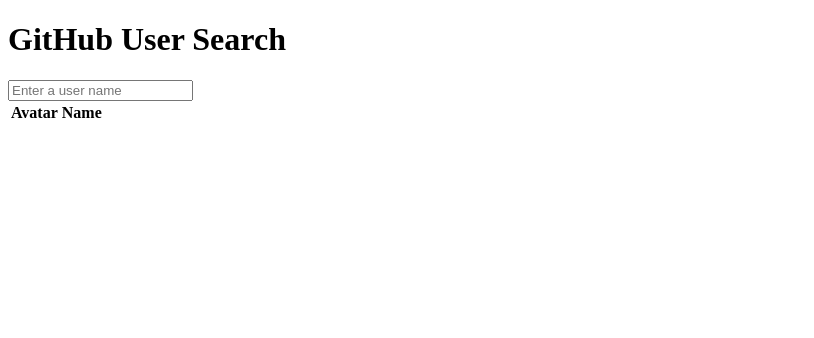
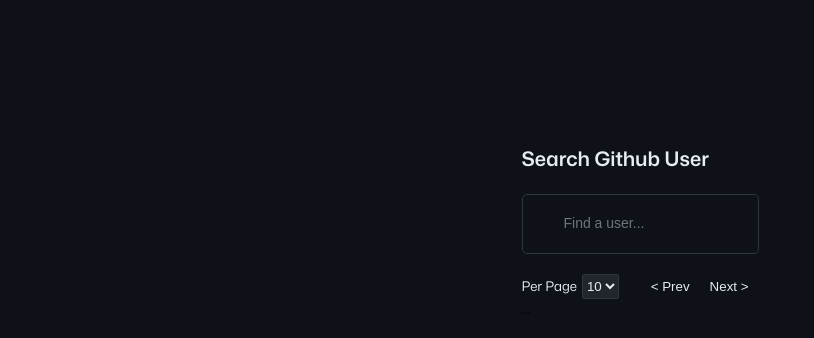
Before and after one commit to axel223/github-search, a React (Create React App) app: page / in a window 1280 px wide. Shown: the top 338 px of the page, without its empty margins (0-814 px from the left). Built offline with nearby package versions, Linux system fonts and the light colour scheme.

Commit message:
added style

```diff
--- a/src/App.js
+++ b/src/App.js
@@ -19,44 +19,75 @@
 
 const User = ({ user }) => {
   return (
-    <tr>
+    <tr className="user">
       <td>
-        <img src={user.avatar_url} alt={user.login} width="50" />
+        <img
+          className="avatar"
+          src={user.avatar_url}
+          alt={user.login}
+          width="50"
+        />
       </td>
       <td>
-        <a href={user.html_url} target="_blank" rel="noreferrer">
+        <a
+          className="name"
+          href={user.html_url}
+          target="_blank"
+          rel="noreferrer"
+        >
           {user.login}
         </a>
       </td>
-      <td>{user.name}</td>
     </tr>
   );
 };
 
-
 const App = () => {
   const [input, setInput] = useState("");
   const [results, setResults] = useState([]);
+  const [page, setPage] = useState(1);
+  const [limit, setLimit] = useState(10);
+
   const debouncedInput = useDebounce(input, 300);
 
-  const handleChange = (e) => {
+  const handleInputChange = (e) => {
     setInput(e.target.value);
+    setPage(1);
+  };
+
+  const handlePrevPage = () => {
+    setPage((page) => {
+      if (page === 1) return page;
+      else return page - 1;
+    });
+  };
+
+  const handleNextPage = () => {
+    setPage((page) => page + 1);
+  };
+
+  const handlePageLimit = (e) => {
+    const value = e.target.value;
+    setLimit(parseInt(value));
   };
 
   const fetchData = async () => {
     try {
-      const response = await axios.get(
-        `https://api.github.com/search/users?q=${input}`, {
+      const searchResponse = await axios.get(
+        `https://api.github.com/search/users?q=${input}`,
+        {
           params: {
-            page: 1,
-            per_page: 50,
-            sort: 'followers',
-            order: 'desc',
-          }
+            page: page,
+            per_page: limit,
+            sort: "followers",
+            order: "desc",
+          },
         }
       );
 
-      const items = response?.data?.items;
+      const items = searchResponse?.data?.items;
+
+      console.log(items);
       setResults(items);
     } catch (error) {
       console.error(error);
@@ -69,24 +100,49 @@
     } else {
       setResults([]);
     }
-  }, [debouncedInput]);
+  }, [debouncedInput, page, limit]);
 
   return (
     <div className="App">
-      <h1>GitHub User Search</h1>
-      <form>
+      <div className="header">
+        <h1 className="title">Search Github User</h1>
+      </div>
+      <form className="form card" onSubmit={handleInputChange}>
         <input
           type="text"
+          name="input"
+          id="input"
           value={input}
-          onChange={handleChange}
-          placeholder="Enter a user name"
+          onChange={handleInputChange}
+          onSubmit={handleInputChange}
+          placeholder="Find a user..."
         />
       </form>
-      <table>
+      <div className="search-result">
+        <div className="options">
+          <label>
+            <small>Per Page</small>
+            <select onChange={handlePageLimit}>
+              <option value="10">10</option>
+              <option value="20">20</option>
+              <option value="30">30</option>
+              <option value="40">40</option>
+            </select>
+          </label>
+          <div className="pagination">
+            <button onClick={handlePrevPage}>{"< Prev"}</button>
+            <button onClick={handleNextPage}>{"Next >"}</button>
+          </div>
+        </div>
+        ...
+        {results?.length != 0
+          ? [
+              <table className="result">
                 <thead>
-          <tr>
-            <th>Avatar</th>
-            <th>Name</th>
+                  <tr className="result-header">
+                    <th>
+                      <p>People</p>
+                    </th>
                   </tr>
                 </thead>
                 <tbody>
@@ -94,7 +150,10 @@
                     <User key={user.id} user={user} />
                   ))}
                 </tbody>
-      </table>
+              </table>,
+            ]
+          : []}
+      </div>
     </div>
   );
 };
--- a/src/index.js
+++ b/src/index.js
@@ -1,6 +1,7 @@
 import React from 'react';
 import ReactDOM from 'react-dom/client';
-import App from './App'
+import App from './App';
+import './style.css';
 
 const root = ReactDOM.createRoot(document.getElementById('root'));
 root.render(
--- /dev/null
+++ b/src/style.css
@@ -0,0 +1,223 @@
+@font-face {
+  font-family: 'Mona Sans';
+  src:
+    url('Mona-Sans.woff2') format('woff2 supports variations'),
+    url('Mona-Sans.woff2') format('woff2-variations');
+  font-weight: 200 900;
+  font-stretch: 75% 125%;
+}
+
+html {
+  font-family: 'Mona Sans';
+}
+
+* {
+  margin: 0;
+  padding: 0;
+  box-sizing: border-box;
+}
+
+:root {
+  --darkBg: #0E1117;
+  --title: #E5EDF2;
+  --input: #6E7681;
+  --border: #30363d;
+  --hover: #2f81f7;
+  --userBg: #161B22;
+  --error: #f74646;
+  --optionBg: #21262d;
+}
+
+body {
+  max-width: 100vw;
+  min-height: 100vh;
+  display: flex;
+  flex-direction: column;
+  align-items: center;
+  padding: 0 24px;
+  background-color: var(--darkBg);
+  padding-bottom: 79px;
+}
+
+.header {
+  width: 100%;
+  display: flex;
+  align-items: center;
+  justify-content: space-between;
+  margin-top: 31px;
+}
+
+.title {
+  font-weight: 600;
+  font-size: 20px;
+  line-height: 38.51px;
+  color: var(--title);
+}
+
+.card {
+  width: 100%;
+  background-color: var(--darkBg);
+  border: solid;
+  border-color: var(--border);
+  border-radius: 5px;
+  border-width: 1px;
+}
+
+.form {
+  padding: 5px;
+  height: 32px;
+  margin-top: 15px;
+  display: flex;
+  align-items: center;
+}
+
+#input {
+  border: none;
+  outline: none;
+  font-weight: 400;
+  font-size: 14px;
+  line-height: 25px;
+  margin-left: 9px;
+  background-color: var(--darkBg);
+  color: var(--input);
+  width: 184px;
+}
+
+#input::placeholder {
+  color: var(--input);
+}
+
+.error {
+  margin-top: 10px;
+  font-weight: 400;
+  font-size: 12px;
+  line-height: 20px;
+  color: var(--error);
+  height: 25px;
+  width: fit-content;
+  margin-right: auto;
+}
+
+.user {
+  display: flex;
+  align-items: center;
+  column-gap: 19px;
+  padding: 10px;
+  border: solid;
+  border-color: var(--border);
+  border-radius: 5px;
+  margin: 10px;
+  border-width: 1px;
+  background-color: var(--userBg);
+}
+
+
+.avatar {
+  width: 50px;
+  height: 50px;
+  border-radius: 50%;
+}
+
+.name {
+  font-weight: 700;
+  font-size: 16px;
+  line-height: 23.7px;
+  color: white;
+  text-transform: capitalize;
+  text-decoration: none;
+}
+
+.name:hover {
+  color: var(--hover);
+  text-decoration: underline;
+}
+
+.options{
+  margin-top: 20px;
+  display: flex;
+  color: var(--title);
+  flex-direction: row;
+  justify-content: space-between;
+}
+
+.options select {
+  height: 25px;
+  margin-left: 5px;
+  background-color: var(--optionBg);
+  border: solid;
+  border-radius: 2px;
+  border-width: thin;
+  border-color: var(--border);
+  color: var(--title);
+}
+
+.pagination button{
+  outline: none;
+  padding: 5px;
+  border-radius: 5px;
+  border: none;
+  background: transparent;
+  color: var(--title);
+  margin: 0 5px;
+  cursor: pointer;
+}
+
+.result-header {
+  display: inline;
+  margin: 10px;
+  margin-top: 20px;
+  font-size: 20px;
+  font-weight: 400;
+  color: var(--title);
+}
+
+.result {
+  margin-top: 20px;
+  width: 100%;
+  border-radius: 5px;
+  border: solid;
+  border-color: var(--border);
+  border-width: thin;
+}
+
+@media (min-width: 768px) {
+  body {
+    padding: 0 98px;
+    padding-bottom: 236px;
+  }
+  .header {
+    margin-top: 140px;
+  }
+  #user {
+    font-size: 18px;
+    line-height: 25px;
+    width: 254px;
+  }
+  .btn{
+    font-size: 16px;
+    line-height: 23.7px;
+  }
+  .form {
+    padding: 10px 10px 10px 32px;
+    height: 60px;
+  }
+  .name {
+    font-size: 26px;
+    line-height: 38.51px;
+  }
+}
+
+
+@media (min-width: 1440px) {
+  body {
+    padding: 0;
+    padding-bottom: 170px;
+  }
+  .header,
+  .card {
+    width: 730px;
+  }
+  .result {
+    width: 730px;
+  }
+}
```
Also changed, not shown: src/Mona-Sans.woff2 (added). Lines whose indentation alone changed are shown as unchanged.
